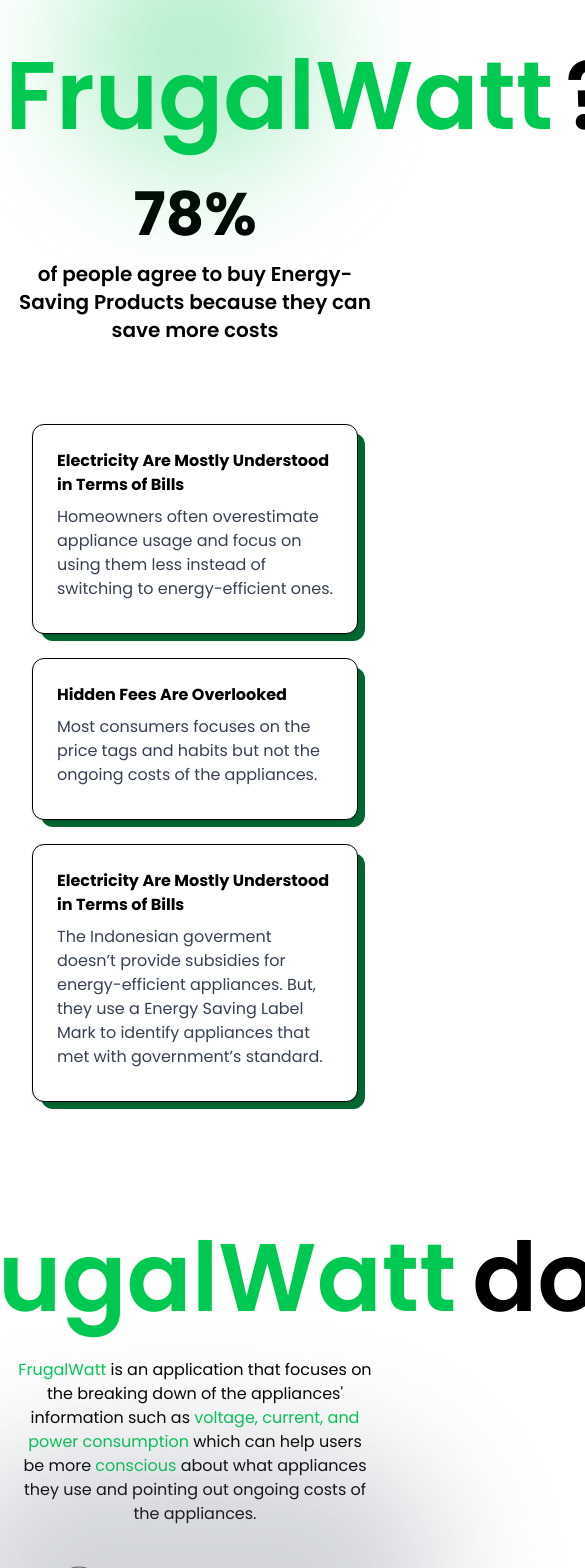
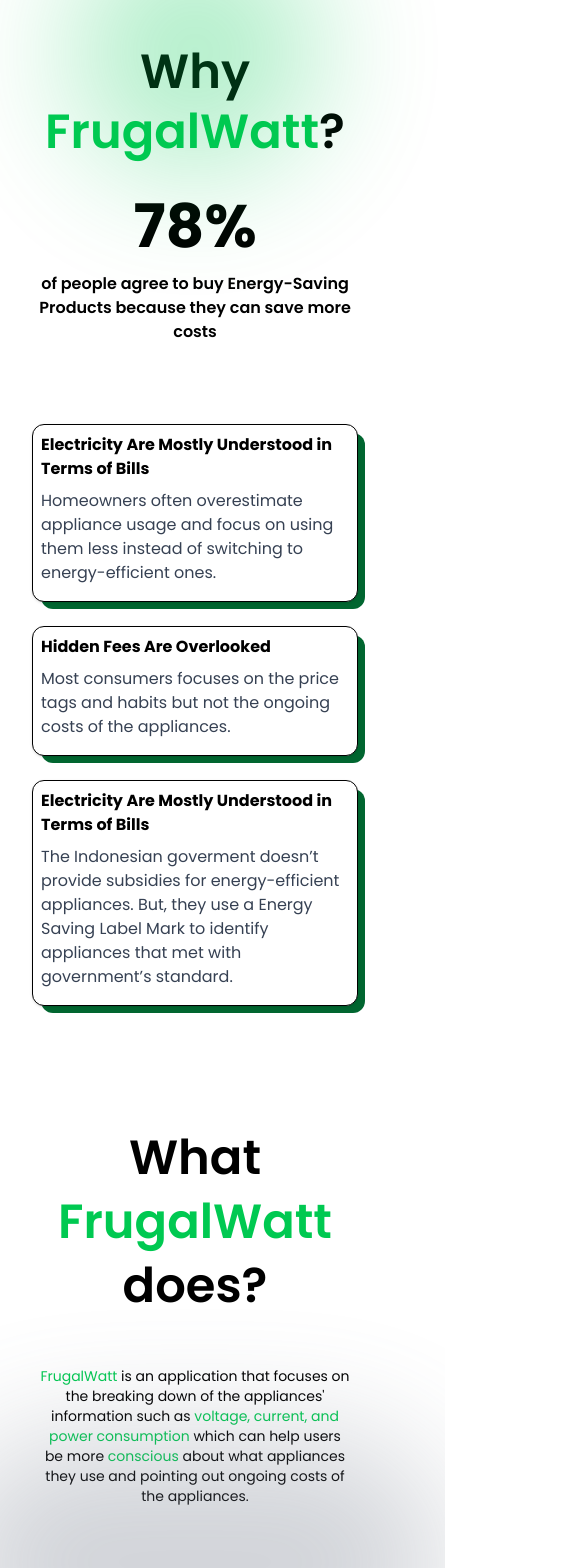
Before and after one commit to Deswandy/Labubuntu, a Next.js app: page /about in a window 390 px wide. Shown: the top 1568 px of the page, 585 px wide, since content can reach past the window. Built offline with nearby package versions, Linux system fonts and the light colour scheme.

Commit message:
about-us mobile

```diff
--- a/src/app/about/page.tsx
+++ b/src/app/about/page.tsx
@@ -28,35 +28,37 @@
     return (
         <div className="relative w-full min-h-screen flex flex-col justify-center items-center gap-10 px-4 text-center mt-12">
             <div className="absolute w-[250px] h-[250px] bg-green-500 rounded-full blur-3xl opacity-30 z-0 top-1 left-1/2 -translate-x-1/2 -translate-y-1/2" />
-            <div className="flex flex-row gap-3 items-center justify-center">
-                <p className="text-8xl font-semibold">Why</p>
-                <p className="text-8xl text-green-500 font-semibold">FrugalWatt</p>
-                <p className="text-8xl font-semibold">?</p>
+            <div className="flex flex-col lg:flex-row gap-3 items-center justify-center">
+                <p className="text-5xl lg:text-8xl font-semibold">Why</p>
+                <div className="flex flex-row">
+                    <p className="text-5xl lg:text-8xl text-green-500 font-semibold">FrugalWatt</p>
+                    <p className="text-5xl lg:text-8xl font-semibold">?</p>
+                </div>
             </div>
 
             <div className="flex flex-row gap-4 flex-wrap items-center justify-center">
                 <div className="text-6xl font-bold">{count}%</div>
-                <div className="text-xl font-semibold">
+                <div className="text-md lg:text-xl font-semibold">
                     of people agree to buy Energy-Saving Products because they can save more costs
                 </div>
             </div>
 
-            <div className="grid grid-cols-1 md:grid-cols-3 gap-6 mt-10 px-4 w-full max-w-6xl z-10">
-                <Card className="relative bg-white text-black rounded-xl px-6 py-8 transition-transform duration-300 ">
+            <div className="grid grid-cols-1 md:grid-cols-3 gap-6 mt-10 px-4 w-full lg:max-w-6xl z-10">
+                <Card className="relative bg-white text-black rounded-xl lg:px-6 lg:py-8 px-2 py-4 transition-transform duration-300 ">
                     <div className="absolute bottom-0 right-0 w-full h-full bg-green-800 rounded-xl translate-x-2 translate-y-2 -z-10" />
                     <div className="flex flex-col items-start gap-4">
                         <div className="font-bold -mt-2 text-start">Electricity Are Mostly Understood in Terms of Bills</div>
                         <p className="text-gray-700 -mt-2 text-start">Homeowners often overestimate appliance usage and focus on using them less instead of switching to energy-efficient ones.</p>
                     </div>
                 </Card>
-                <Card className="relative bg-white text-black rounded-xl px-6 py-8 transition-transform duration-300 ">
+                <Card className="relative bg-white text-black rounded-xl lg:px-6 lg:py-8 px-2 py-4 transition-transform duration-300 ">
                     <div className="absolute bottom-0 right-0 w-full h-full bg-green-800 rounded-xl translate-x-2 translate-y-2 -z-10" />
                     <div className="flex flex-col items-start gap-4">
                         <div className="font-bold -mt-2 text-start">Hidden Fees Are Overlooked</div>
                         <p className="text-gray-700 -mt-2 text-start">Most consumers focuses on the price tags and habits but not the ongoing costs of the appliances.</p>
                     </div>
                 </Card>
-                <Card className="relative bg-white text-black rounded-xl px-6 py-8 transition-transform duration-300 ">
+                <Card className="relative bg-white text-black rounded-xl lg:px-6 lg:py-8 px-2 py-4  transition-transform duration-300 ">
                     <div className="absolute bottom-0 right-0 w-full h-full bg-green-800 rounded-xl translate-x-2 translate-y-2 -z-10" />
                     <div className="flex flex-col items-start gap-4">
                         <div className="font-bold -mt-2 text-start">Electricity Are Mostly Understood in Terms of Bills</div>
@@ -66,13 +68,13 @@
             </div>
             <br></br>
             <br></br>
-            <div className="flex flex-row gap-4 items-center justify-center">
-                <p className="text-8xl font-semibold">What</p>
-                <p className="text-8xl text-green-500 font-semibold">FrugalWatt</p>
-                <p className="text-8xl font-semibold">does?</p>
+            <div className="flex flex-col lg:flex-row gap-4 items-center justify-center">
+                <p className="text-5xl lg:text-8xl font-semibold">What</p>
+                <p className="text-5xl lg:text-8xl text-green-500 font-semibold">FrugalWatt</p>
+                <p className="text-5xl lg:text-8xl font-semibold">does?</p>
             </div>
-            <div className="flex flex-row gap-4 items-center justify-center max-w-3xl -mt-2">
-                <p><span className="text-green-500">FrugalWatt</span> is an application that focuses on the breaking down of the appliances' information such as <span className="text-green-500">voltage, current, and power consumption</span> which can help users be more <span className="text-green-500">conscious</span> about what appliances they use and pointing out ongoing costs of the appliances.</p>
+            <div className="flex flex-row gap-4 items-center justify-center max-w-sm lg:max-w-3xl -mt-2">
+                <p className="text-sm p-6"><span className="text-green-500">FrugalWatt</span> is an application that focuses on the breaking down of the appliances' information such as <span className="text-green-500">voltage, current, and power consumption</span> which can help users be more <span className="text-green-500">conscious</span> about what appliances they use and pointing out ongoing costs of the appliances.</p>
             </div>
             <div>
                 <Image
@@ -84,8 +86,8 @@
                 <div className="absolute w-[500px] h-[250px] bg-gray-500 rounded-full blur-3xl opacity-30 z-0 bottom-2 left-1/2 -translate-x-1/2 -translate-y-1/2" />
             </div>
             <div className="flex justify-center items-center mb-3">
-              <button className="z-10 bg-green-700 text-white text-[14px] lg:text-[16px] rounded-sm font-semibold font-inter w-[360px] h-[48px]">
-                <Link href="/dashboard">Check your appliances now</Link>
+              <button className="z-10 bg-green-700 text-white text-[14px] lg:text-[16px] rounded-sm font-semibold font-inter lg:w-[360px] lg:h-[48px] w-[200px] h-[32px]">
+                <Link href="/dashboard" className="text-[12px] lg:text-md">Check your appliances now</Link>
               </button>
             </div>
         </div>
```
